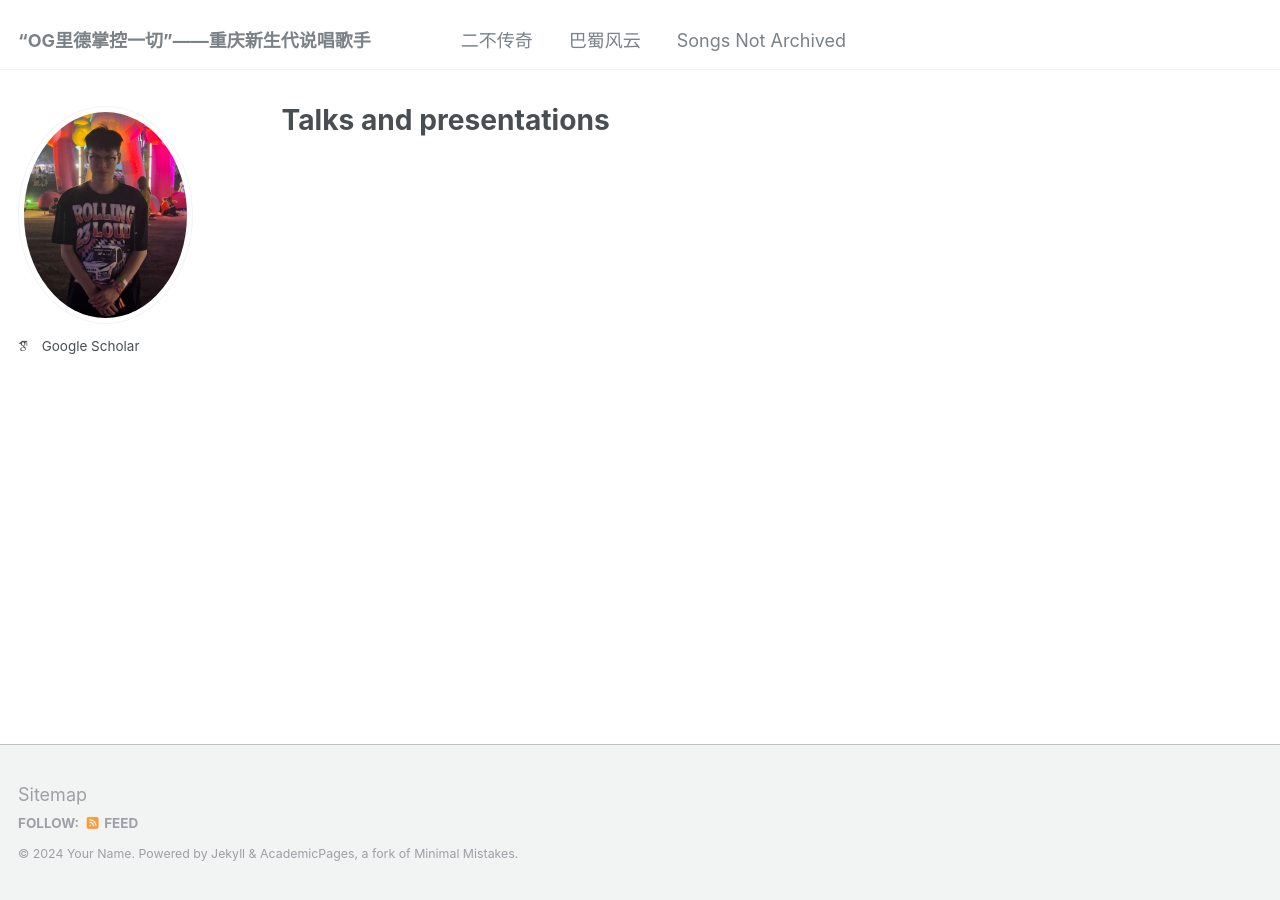
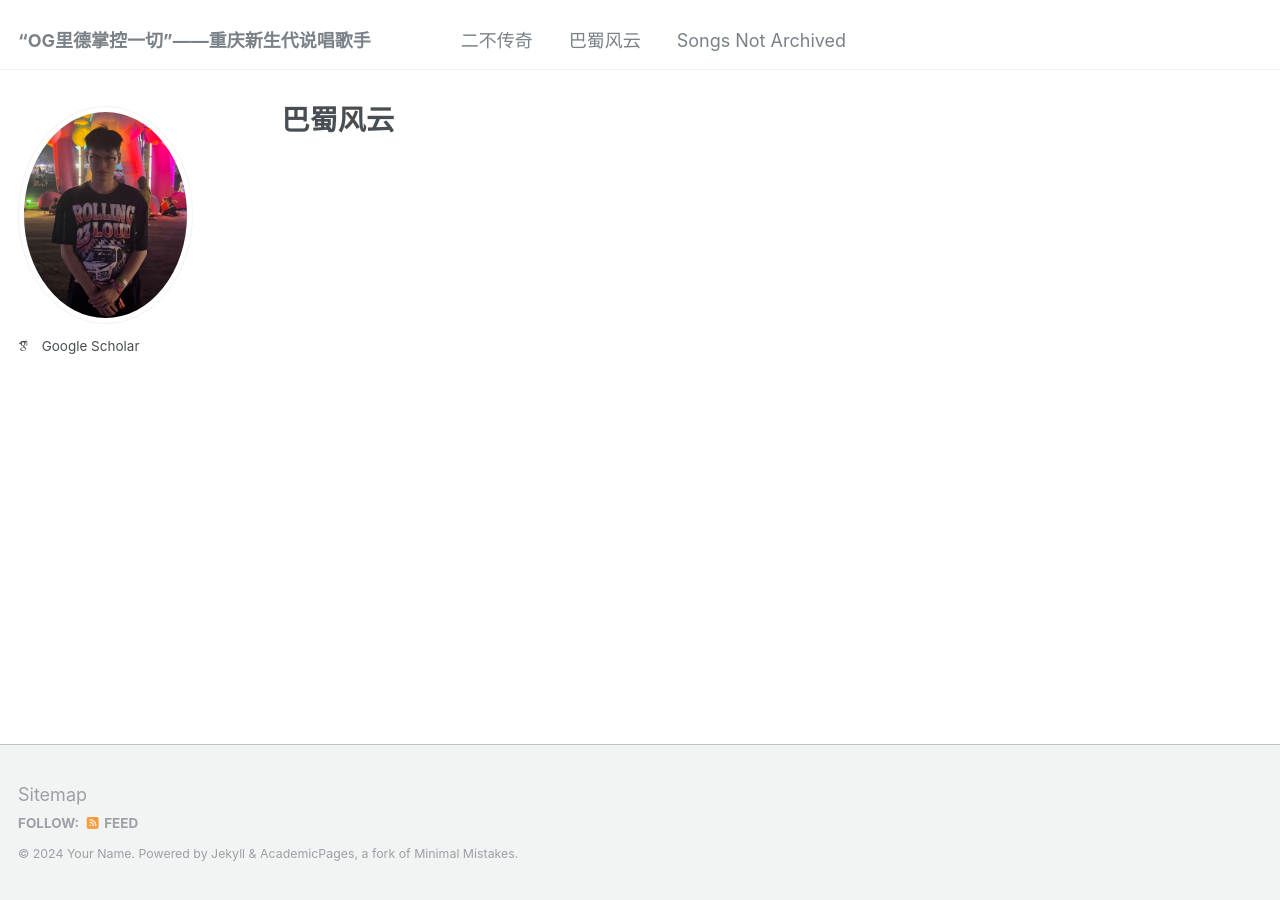
Before and after one commit to BSITA-CQ/BSITA-CQ.github.io, a Jekyll site: the page built from _pages/talks.html, in a window 1280 px wide. Built offline with Jekyll 4.4.1, drawn with Linux system fonts in a browser that asks for light colours; some web fonts are replaced.

Commit message:
Update talks.html

```diff
--- a/_pages/talks.html
+++ b/_pages/talks.html
@@ -1,6 +1,6 @@
 ---
 layout: archive
-title: "Talks and presentations"
+title: "巴蜀风云"
 permalink: /talks/
 author_profile: true
 ---
```
